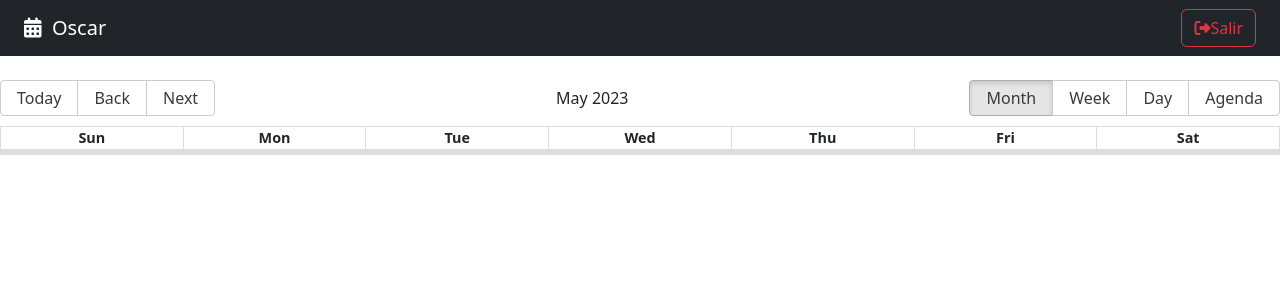
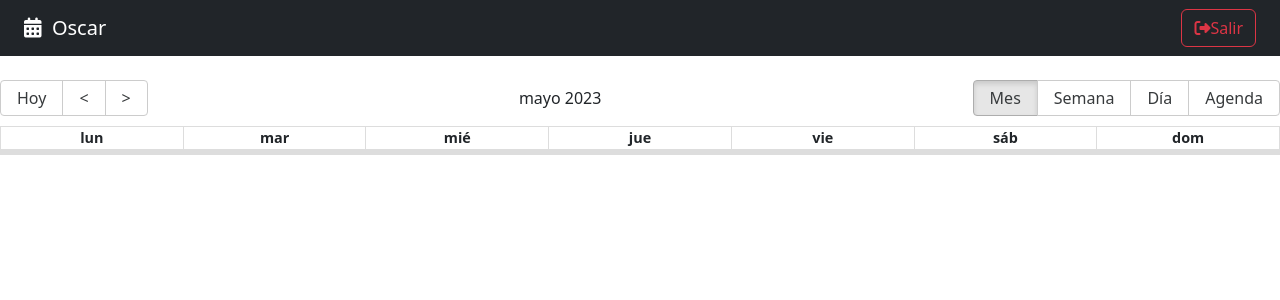
Before and after one commit to OscarAristizabalDev/reactjs-calendar, a React (Vite) app: page / in a window 1280 px wide. Shown: the top 300 px of the page. Built offline with nearby package versions, Linux system fonts and the light colour scheme.

Commit message:
Ajustes adicionales al calendario con react-big-calendar

```diff
--- a/package.json
+++ b/package.json
@@ -10,6 +10,7 @@
     "preview": "vite preview"
   },
   "dependencies": {
+    "@types/react-big-calendar": "^1.6.3",
     "date-fns": "^2.30.0",
     "react": "^18.2.0",
     "react-big-calendar": "^1.6.9",
--- a/src/calendar/index.tsx
+++ b/src/calendar/index.tsx
@@ -1,3 +1,2 @@
 export * from './pages/CalendarPage'
 export * from './components/Navbar'
-export * from './interfaces/interfaces'
--- a/src/calendar/pages/CalendarPage.tsx
+++ b/src/calendar/pages/CalendarPage.tsx
@@ -1,25 +1,12 @@
-import { Calendar, dateFnsLocalizer } from 'react-big-calendar';
+import { Calendar, EventPropGetter } from 'react-big-calendar';
 import 'react-big-calendar/lib/css/react-big-calendar.css';
 
-import enUS from 'date-fns/locale/en-US';
-import { addHours, parse, startOfWeek, getDay, format } from 'date-fns';
+import { addHours } from 'date-fns';
+import { Navbar } from '../';
+import { localizer, getMessagesES } from '../../helpers';
 
 
-import { Navbar } from '../';
-
-const locales = {
-    'en-US': enUS,
-}
-
-const localizer = dateFnsLocalizer({
-    format,
-    parse,
-    startOfWeek,
-    getDay,
-    locales,
-})
-
-const events = [{
+const eventos = [{
     title: 'Cumpleanios del Jefe',
     notas: 'prueba',
     start: new Date(),
@@ -31,17 +18,34 @@
     }
 }]
 
+const eventStyleGetter = () => {
+
+    const style = {
+        backgroundColor: '#347CF7',
+        borderRadius: '0px',
+        opacity: 0.8,
+        color: 'white'
+    }
+
+    return {
+        style
+    }
+}
+
 export const CalendarPage = () => {
     return (
         <>
             <Navbar />
 
             <Calendar
+                culture='es' // permite cambiar a espaniol
                 localizer={localizer}
-                events={events}
+                //events={eventos}
                 startAccessor="start"
                 endAccessor="end"
                 style={{ height: 'calc(100 vh - 80px)' }}
+                messages={getMessagesES()} // permite cambiar a espaniol
+                eventPropGetter={eventStyleGetter}
             />
         </>
     )
--- /dev/null
+++ b/src/helpers/calendarLocalizer.ts
@@ -0,0 +1,17 @@
+
+import { dateFnsLocalizer } from 'react-big-calendar';
+import { parse, startOfWeek, getDay, format } from 'date-fns';
+
+import esES from 'date-fns/locale/es';
+
+const locales = {
+    'es': esES,
+}
+
+export const localizer = dateFnsLocalizer({
+    format,
+    parse,
+    startOfWeek,
+    getDay,
+    locales,
+})
--- /dev/null
+++ b/src/helpers/getMessages.ts
@@ -0,0 +1,17 @@
+export const getMessagesES = () => {
+    return {
+        allDay: 'Todo el día',
+        previous: '<',
+        next: '>',
+        today: 'Hoy',
+        month: 'Mes',
+        week: 'Semana',
+        day: 'Día',
+        agenda: 'Agenda',
+        date: 'Fecha',
+        time: 'Hora',
+        event: 'Evento',
+        noEventsInRange: 'No hay eventos en este rango',
+        showMore: (total: number) => `+ Ver más (${total})`
+    }
+}
--- /dev/null
+++ b/src/helpers/index.ts
@@ -0,0 +1,2 @@
+export * from './calendarLocalizer';
+export * from './getMessages';
```
Also changed, not shown: 1 other file (tests, documents, lock files or other folders).
